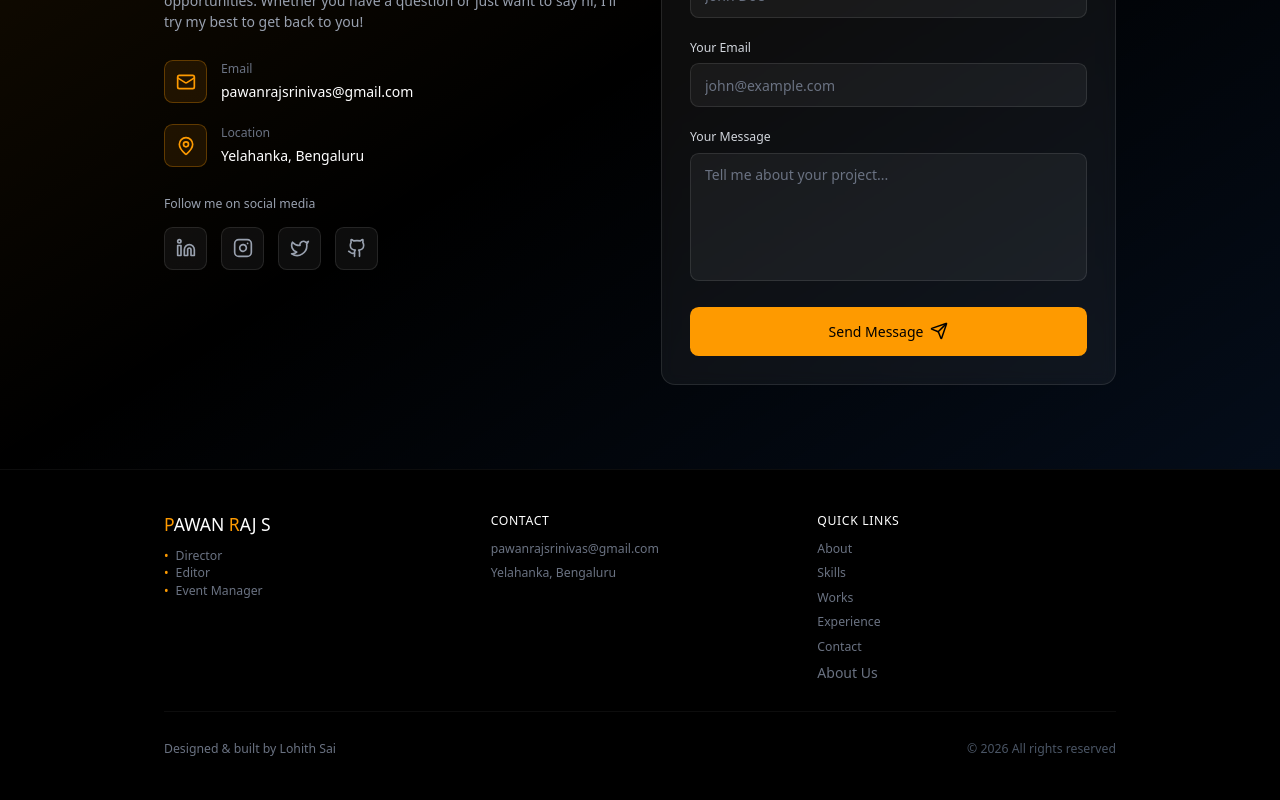
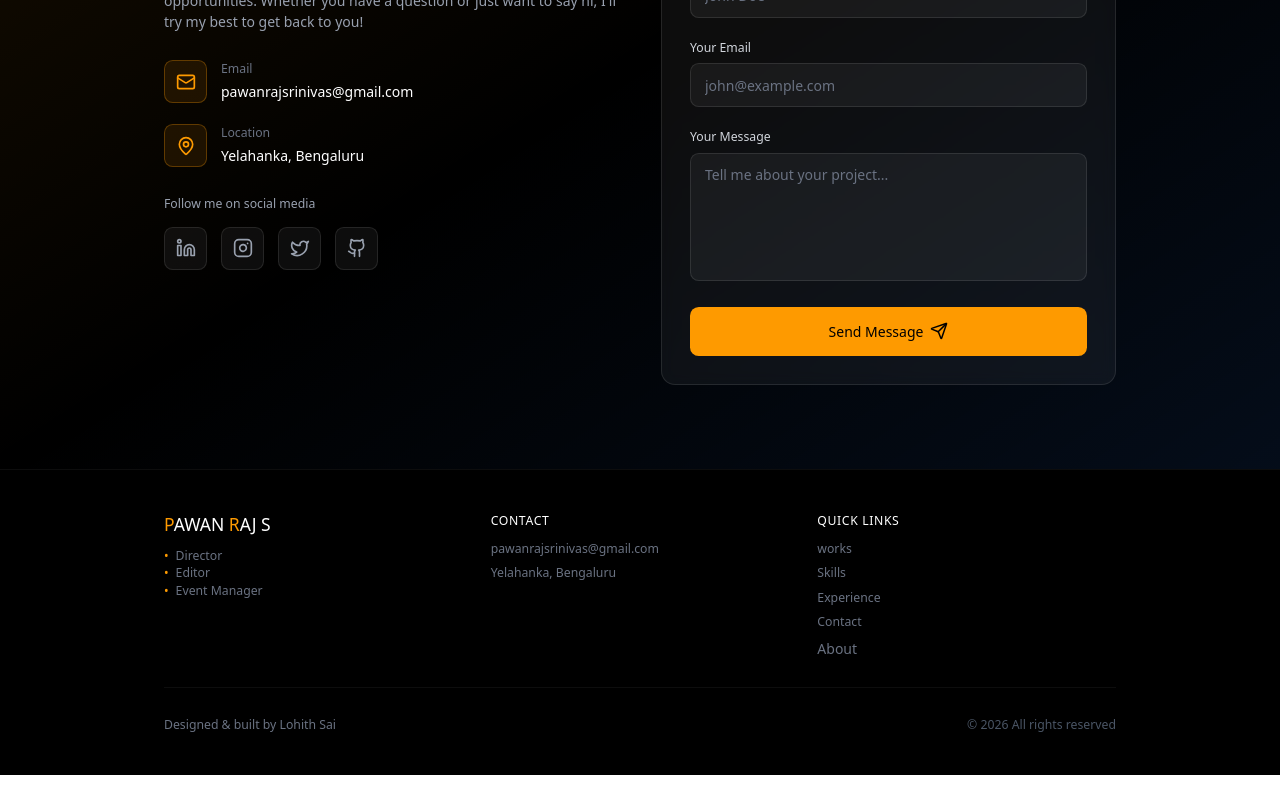
Before and after one commit to Pawanrajsrinivas/Portfolio, a React (Vite) app: page / in a window 1280 px wide. Shown: the part 7449-8249 px from the top of the page. After the commit the page ends 8224 px from the top, so only its background shows below. Built offline with nearby package versions, Linux system fonts and the light colour scheme.

Commit message:
Update Footer.tsx

```diff
--- a/src/components/Footer.tsx
+++ b/src/components/Footer.tsx
@@ -46,7 +46,7 @@ export function Footer() {
             </h4>
            <div className="space-y-2">
 
-  {['About', 'Skills', 'Works', 'Experience', 'Contact'].map((link) => (
+  {['works', 'Skills', 'Experience', 'Contact'].map((link) => (
     <a
       key={link}
       href={`#${link.toLowerCase()}`}
@@ -59,7 +59,7 @@ export function Footer() {
     href="/about-us/"
     className="block text-gray-500 hover:text-white transition-colors"
   >
-    About Us
+    About
   </a>
 
 </div>
```
